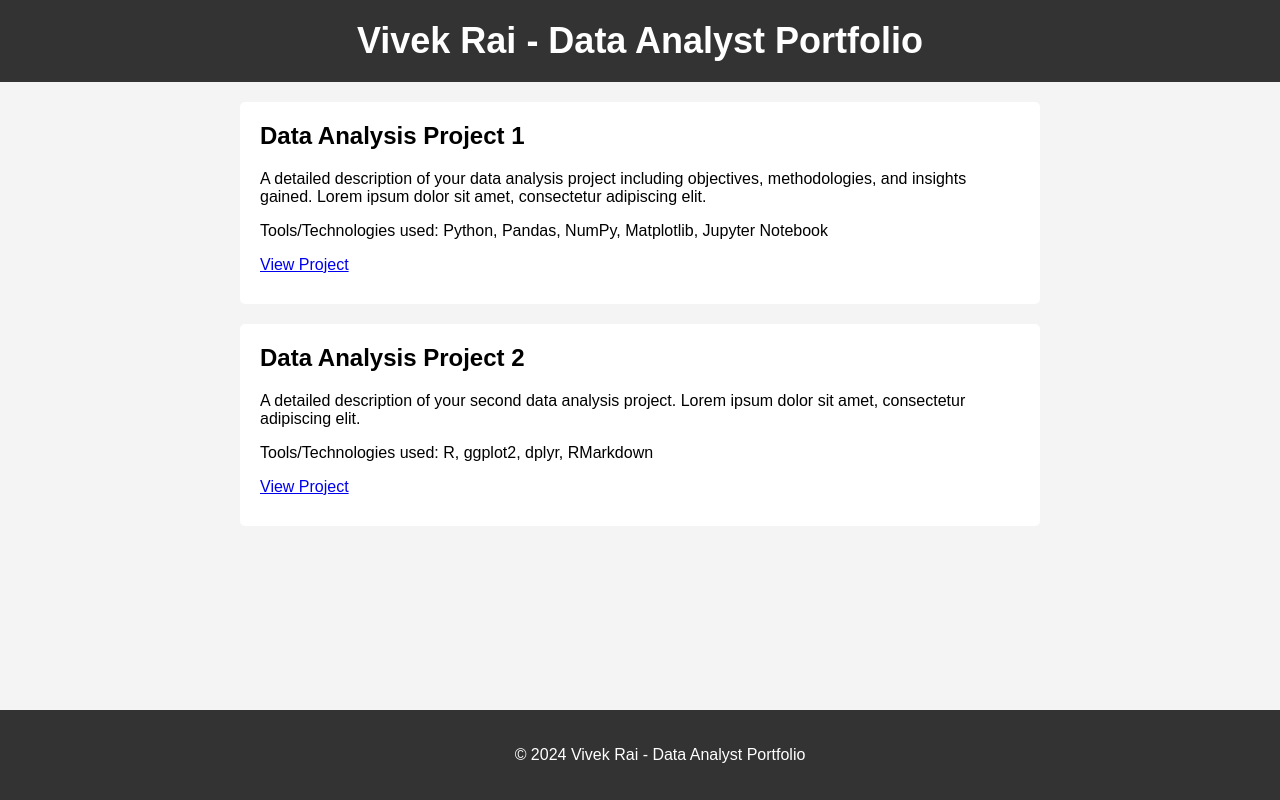
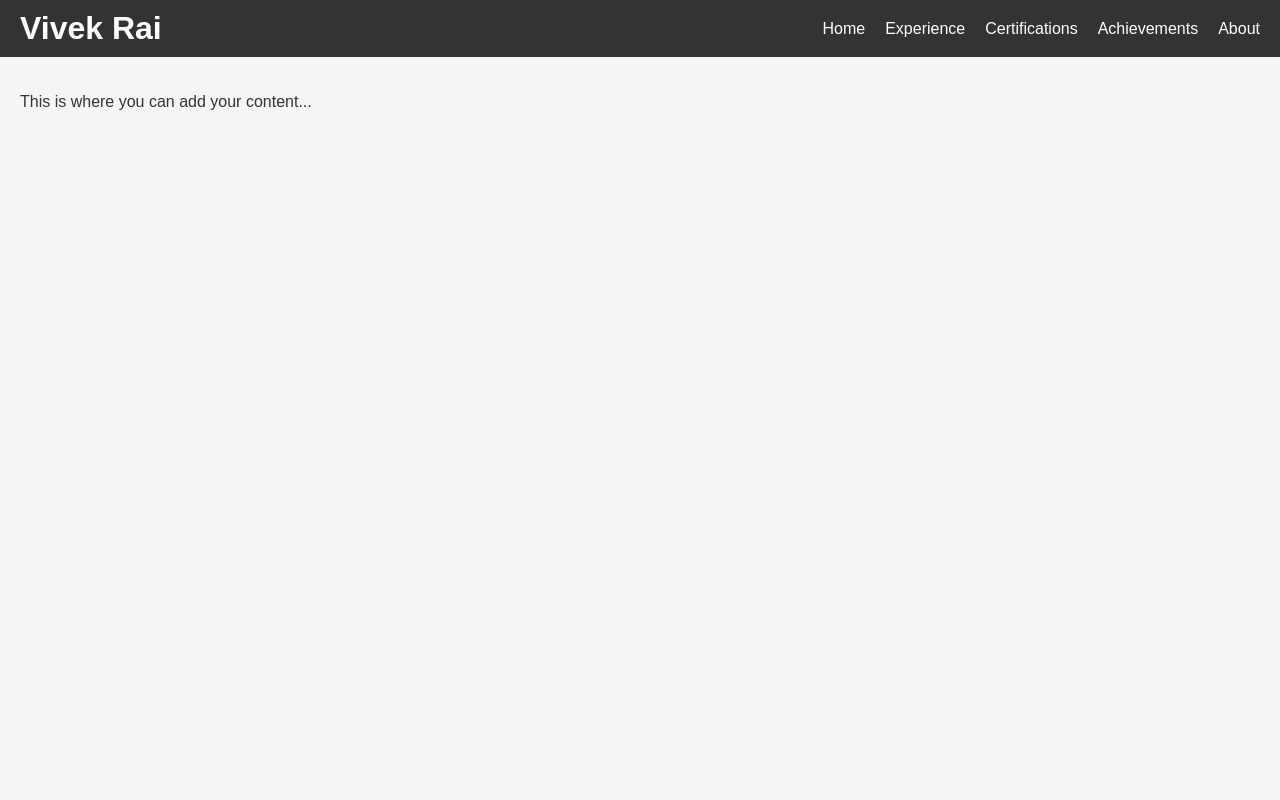
Before and after one commit to Vivek-Rai-analyst/vivekrai.github.io, a plain HTML site: page index.html in a window 1280 px wide. Drawn offline with Linux system fonts and the light colour scheme.

Commit message:
Update index.html

```diff
--- a/index.html
+++ b/index.html
@@ -3,81 +3,54 @@
 <head>
     <meta charset="UTF-8">
     <meta name="viewport" content="width=device-width, initial-scale=1.0">
-    <title>Vivek Rai - Data Analyst Portfolio</title>
+    <title>My Portfolio</title>
     <style>
         body {
             font-family: Arial, sans-serif;
             margin: 0;
             padding: 0;
-            background-color: #f4f4f4;
+            background-color: #f5f5f5;
+            color: #333;
         }
         header {
             background-color: #333;
             color: #fff;
+            padding: 10px 20px;
+            display: flex;
+            justify-content: space-between;
+            align-items: center;
+        }
+        header h1 {
+            margin: 0;
+        }
+        nav {
+            display: flex;
+            gap: 20px;
+        }
+        nav a {
+            color: #fff;
+            text-decoration: none;
+        }
+        main {
             padding: 20px;
-            text-align: center;
         }
-        h1 {
-            margin: 0;
-            font-size: 36px;
-        }
-        .container {
-            max-width: 800px;
-            margin: 20px auto;
-            padding: 0 20px;
-        }
-        .project {
-            background-color: #fff;
-            border-radius: 5px;
-            padding: 20px;
-            margin-bottom: 20px;
-        }
-        .project h2 {
-            margin-top: 0;
-        }
-        .project p {
-            margin-bottom: 10px;
-        }
-        footer {
-            background-color: #333;
-            color: #fff;
-            text-align: center;
-            padding: 20px;
-            position: fixed;
-            bottom: 0;
-            width: 100%;
-        }
+        /* Add more styles as needed */
     </style>
 </head>
 <body>
-
-<header>
-    <h1>Vivek Rai - Data Analyst Portfolio</h1>
-</header>
-
-<div class="container">
-
-    <div class="project">
-        <h2>Data Analysis Project 1</h2>
-        <p>A detailed description of your data analysis project including objectives, methodologies, and insights gained. Lorem ipsum dolor sit amet, consectetur adipiscing elit.</p>
-        <p>Tools/Technologies used: Python, Pandas, NumPy, Matplotlib, Jupyter Notebook</p>
-        <p><a href="#">View Project</a></p>
-    </div>
-
-    <div class="project">
-        <h2>Data Analysis Project 2</h2>
-        <p>A detailed description of your second data analysis project. Lorem ipsum dolor sit amet, consectetur adipiscing elit.</p>
-        <p>Tools/Technologies used: R, ggplot2, dplyr, RMarkdown</p>
-        <p><a href="#">View Project</a></p>
-    </div>
-
-    <!-- Add more projects here -->
-
-</div>
-
-<footer>
-    <p>&copy; 2024 Vivek Rai - Data Analyst Portfolio</p>
-</footer>
-
+    <header>
+        <h1>Vivek Rai</h1>
+        <nav>
+            <a href="#">Home</a>
+            <a href="#">Experience</a>
+            <a href="#">Certifications</a>
+            <a href="#">Achievements</a>
+            <a href="#">About</a>
+        </nav>
+    </header>
+    <main>
+        <!-- Your content goes here -->
+        <p>This is where you can add your content...</p>
+    </main>
 </body>
 </html>
```
